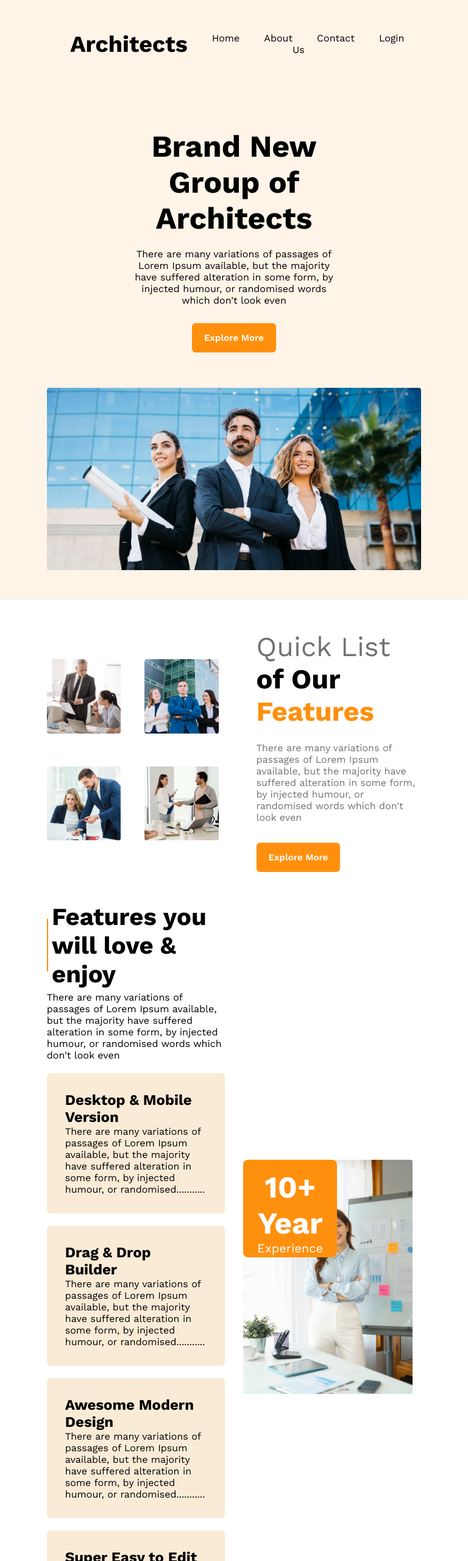
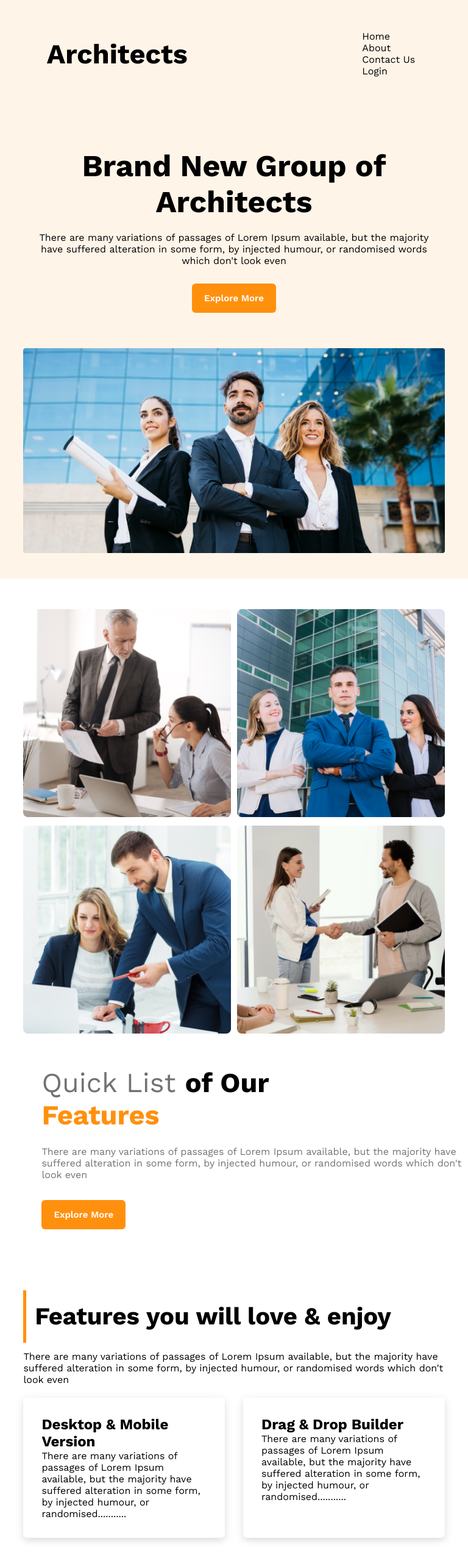
Before and after one commit to JunayedArefin/Responsive-architects, a plain HTML site: page index.html in a window 768 px wide. Shown: the top 2560 px of the page at 61% size. Drawn offline with nearby package versions, Linux system fonts and the light colour scheme.

Commit message:
responsive done

```diff
--- a/style.css
+++ b/style.css
@@ -76,8 +76,8 @@
 }
 .imagebox{
     display: grid;
-    grid-template-columns: repeat(2,1fr);
-    gap: 50px;
+    grid-template-columns: repeat(2,2fr);
+    gap: 30px;
     width: 100%;
 }
 .imagebox div img{
@@ -141,10 +141,11 @@
     width: 100%;
 }
 .infocard{
-    background-color: antiquewhite;
+    background-color: rgb(255, 255, 255);
     margin-top: 20px;
     padding: 30px;
     border-radius: 6px;
+    box-shadow: 0 4px 8px 0 rgba(0, 0, 0, 0.05), 0 4px 15px 0 rgba(0, 0, 0, 0.1);
 }
 
 .imagesection{
@@ -161,9 +162,11 @@
     background-color:#FF900E ;
     text-align: center;
     border-radius: 8px;
-    width: 20%;
+    width: 230px;
     height: 20%;
     position: absolute;
+    margin-top: 43%;
+    margin-left: -2%;
 }
 .yearbox h1{
     font-size: 50px;
@@ -312,6 +315,26 @@
         padding-bottom: 1%;
     }
 
+    .yearbox{
+        background-color:#FF900E ;
+        text-align: center;
+        border-radius: 8px;
+        width: 160px;
+        height: 15%;
+        position: absolute;
+        margin-top: 104%;
+        margin-left: -5%;
+    }
+    .yearbox h1{
+        font-size: 25px;
+        margin-top: 13%;
+        color: white;
+    }
+    .yearbox p{
+        font-size: 15px;
+        color: white;
+        margin-bottom: 10%;
+    }
     .sponsorhead p{
         padding-left: 15%;
         padding-right: 15%;
@@ -325,3 +348,120 @@
         gap: 30px;
     }
 }
+
+
+@media screen and (min-width:577px) and (max-width:992px) {
+        .navbar{
+            padding-left: 10%;
+            padding-right: 10%;
+        }
+         .logo{
+            font-size: 30px;
+            font-weight: 700;
+         }
+        .option{
+            display: flex;
+            flex-direction: column;
+            text-align: left;
+            justify-content: center;
+
+        }
+        .option li a{
+            text-decoration: none;
+            color: black;
+            padding: 10px;
+        }
+        .heroinfo{
+            margin: 116px 5% 50px 5%;
+            text-align: center;
+        }
+        .heroinfo p{
+            margin: 20px;
+        }
+        .banner img{
+            width: 90%;
+        }
+
+        .banner{
+            text-align: center;
+            padding-bottom: 5%;
+        }
+        .secone{
+            display: flex;
+            flex-direction: column;
+            margin: 50px 5% 50px 5%;
+        }
+        .infocardsec{
+            display: grid;
+            grid-template-columns: repeat(2,2fr);
+            gap: 30px;
+        }
+        .imagebox{
+            display: grid;
+            grid-template-columns: repeat(2,2fr);
+            gap: 10px;
+            width: 100%;
+            margin-bottom: 50px;
+        }
+        .imagebox div img{
+            width: 100%;
+        }
+        .infobox{
+            margin-left: 60px;
+            margin-bottom: 50px;
+        }
+        .imagesection{
+        margin-top: 50px;
+        }
+        .factbody{
+            display: grid;
+            grid-template-columns: repeat(2,2fr);
+            margin-top: 8%;
+            justify-content: center;
+            gap: 20px;
+        }
+        .box{
+            padding-bottom: 5%;
+            padding-top: 5%;
+            border-radius: 10px;
+        }
+        .box img{
+            height: 40px;
+            padding-bottom: 1%;
+        }
+
+        .sponsorhead p{
+            padding-left: 15%;
+            padding-right: 15%;
+        }
+        .sponsorbody{
+            margin-top: 5%;
+        }
+        .sponsorbody img{
+            height: 35px;
+            padding-top: 5%;
+            gap: 30px;
+        }
+
+        .yearbox{
+            background-color:#FF900E ;
+            text-align: center;
+            border-radius: 8px;
+            width: 230px;
+            height: 20%;
+            position: absolute;
+            margin-top: 104%;
+            margin-left: -5%;
+        }
+        .yearbox h1{
+            font-size: 35px;
+            margin-top: 13%;
+            color: white;
+        }
+        .yearbox p{
+            font-size: 15px;
+            color: white;
+            margin-bottom: 10%;
+        }
+
+}
```
